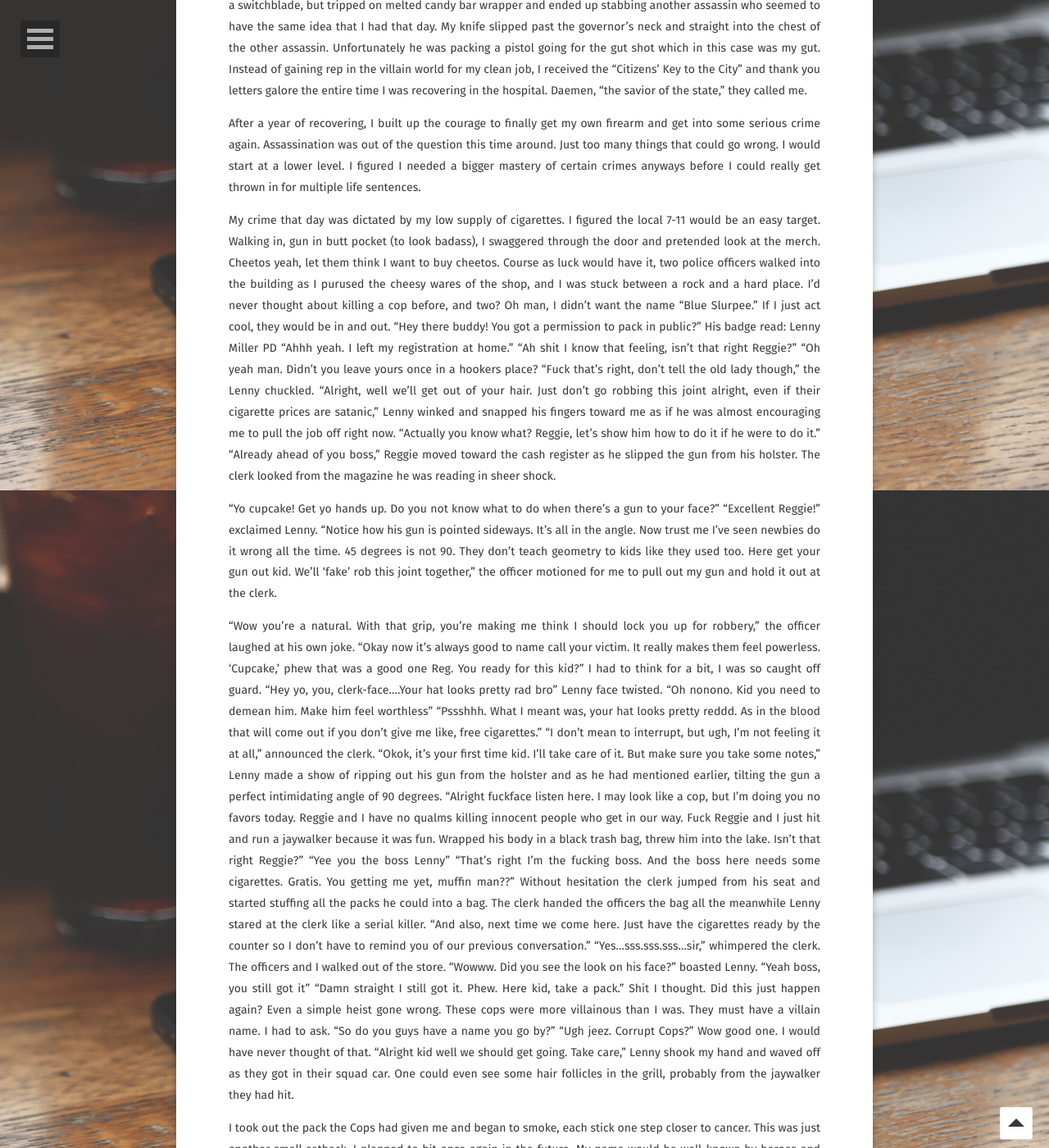
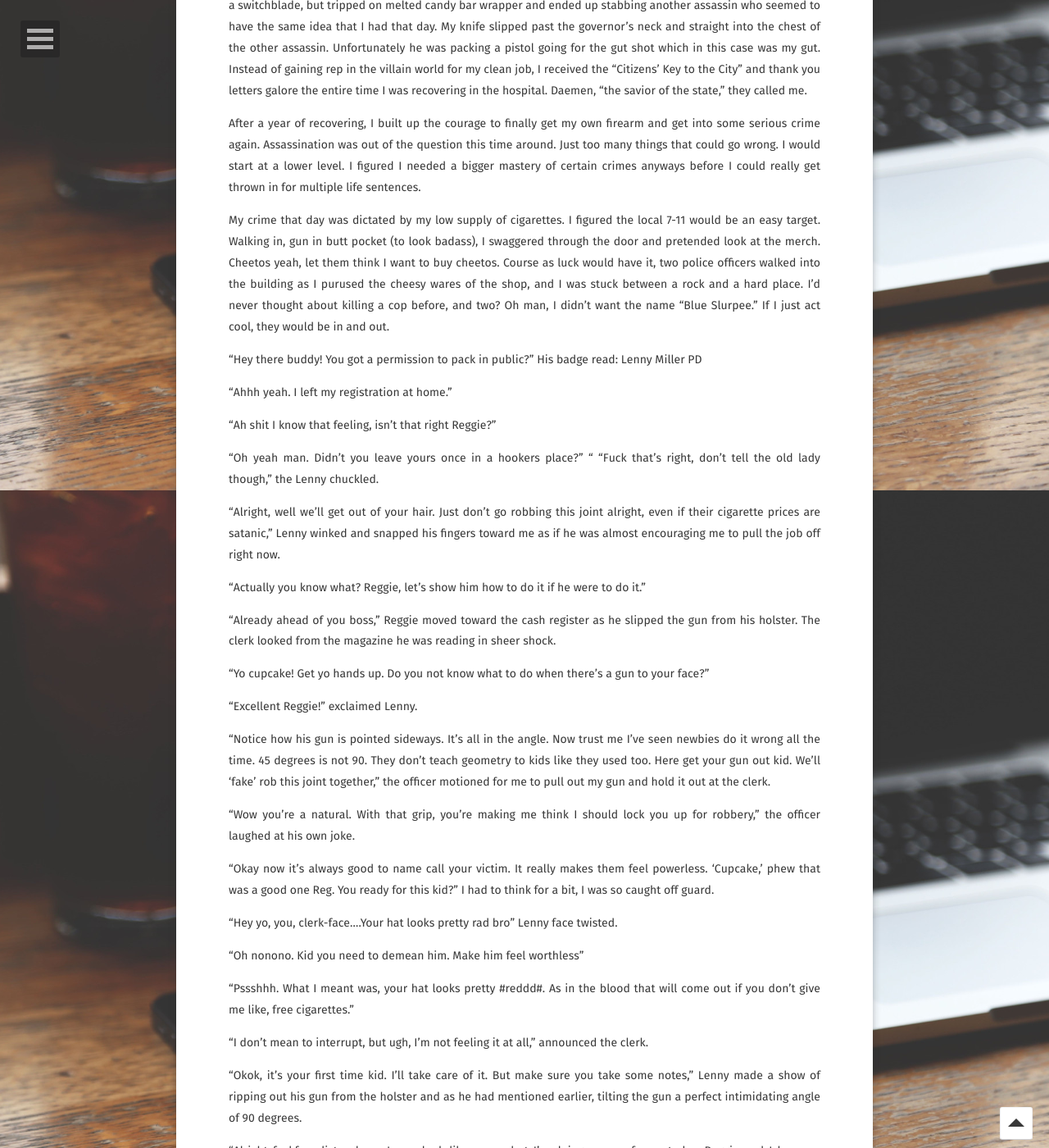
Before and after one commit to mberlanga/mberlanga.github.io, a Jekyll site: the page built from _posts/2016-07-03-KeepingUpWithVillainHood-post.md, in a window 1280 px wide and 1400 px high, scrolled down 1202 px. Shown: the whole window at 82% size. Built offline with Jekyll 4.4.1, drawn with Linux system fonts in a browser that asks for light colours; some web fonts are replaced; comment, search, counter and statistics services are not loaded; some of the changed text lies outside the part shown.

Commit message:
Dialogue fixed with spaces and ?italics?

```diff
--- a/_posts/2016-07-03-KeepingUpWithVillainHood-post.md
+++ b/_posts/2016-07-03-KeepingUpWithVillainHood-post.md
@@ -19,39 +19,65 @@ After a year of recovering, I built up the courage to finally get my own firearm
 
 
 My crime that day was dictated by my low supply of cigarettes. I figured the local 7-11 would be an easy target. Walking in, gun in butt pocket (to look badass), I swaggered through the door and pretended look at the merch. Cheetos yeah, let them think I want to buy cheetos. Course as luck would have it, two police officers walked into the building as I purused the cheesy wares of the shop, and I was stuck between a rock and a hard place. I’d never thought about killing a cop before, and two? Oh man, I didn’t want the name “Blue Slurpee.” If I just act cool, they would be in and out.
+
 “Hey there buddy! You got a permission to pack in public?” His badge read: Lenny Miller PD
+
 “Ahhh yeah. I left my registration at home.”
+
 “Ah shit I know that feeling, isn’t that right Reggie?”
-“Oh yeah man. Didn’t you leave yours once in a hookers place?
+
+“Oh yeah man. Didn’t you leave yours once in a hookers place?"
+"
 “Fuck that’s right, don’t tell the old lady though,” the Lenny chuckled.
+
 “Alright, well we’ll get out of your hair. Just don’t go robbing this joint alright, even if their cigarette prices are satanic,” Lenny winked and snapped his fingers toward me as if he was almost encouraging me to pull the job off right now.
+
 “Actually you know what? Reggie, let’s show him how to do it if he were to do it.”
+
 “Already ahead of you boss,” Reggie moved toward the cash register as he slipped the gun from his holster. The clerk looked from the magazine he was reading in sheer shock.
 
 “Yo cupcake! Get yo hands up. Do you not know what to do when there’s a gun to your face?”
+
 “Excellent Reggie!” exclaimed Lenny.
+
 “Notice how his gun is pointed sideways. It’s all in the angle. Now trust me I’ve seen newbies do it wrong all the time. 45 degrees is not 90. They don’t teach geometry to kids like they used too. Here get your gun out kid. We’ll ‘fake’ rob this joint together,” the officer motioned for me to pull out my gun and hold it out at the clerk.
 
 “Wow you’re a natural. With that grip, you’re making me think I should lock you up for robbery,” the officer laughed at his own joke.
+
 “Okay now it’s always good to name call your victim. It really makes them feel powerless. ‘Cupcake,’ phew that was a good one Reg. You ready for this kid?”
 I had to think for a bit, I was so caught off guard.
+
 “Hey yo, you, clerk-face….Your hat looks pretty rad bro”
-Lenny face twisted. “Oh nonono. Kid you need to demean him. Make him feel worthless”
-“Pssshhh. What I meant was, your hat looks pretty reddd. As in the blood that will come out if you don’t give me like, free cigarettes.”
+Lenny face twisted.
+
+“Oh nonono. Kid you need to demean him. Make him feel worthless”
+
+“Pssshhh. What I meant was, your hat looks pretty #reddd#. As in the blood that will come out if you don’t give me like, free cigarettes.”
+
 “I don’t mean to interrupt, but ugh, I’m not feeling it at all,” announced the clerk.
+
 “Okok, it’s your first time kid. I’ll take care of it. But make sure you take some notes,” Lenny made a show of ripping out his gun from the holster and as he had mentioned earlier, tilting the gun a perfect intimidating angle of 90 degrees.
+
 “Alright fuckface listen here. I may look like a cop, but I’m doing you no favors today. Reggie and I have no qualms killing innocent people who get in our way. Fuck Reggie and I just hit and run a jaywalker because it was fun. Wrapped his body in a black trash bag, threw him into the lake. Isn’t that right Reggie?”
+
 “Yee you the boss Lenny”
-“That’s right I’m the fucking boss. And the boss here needs some cigarettes. Gratis. You getting me yet, muffin man??”
+
+“That’s right I’m the fucking boss. And the boss here needs some cigarettes. Gratis. You getting me yet, muffin man??"
 Without hesitation the clerk jumped from his seat and started stuffing all the packs he could into a bag. The clerk handed the officers the bag all the meanwhile Lenny stared at the clerk like a serial killer.
 “And also, next time we come here. Just have the cigarettes ready by the counter so I don’t have to remind you of our previous conversation.”
+
 “Yes...sss.sss.sss...sir,” whimpered the clerk.
 The officers and I walked out of the store.
+
 “Wowww. Did you see the look on his face?” boasted Lenny.
+
 “Yeah boss, you still got it”
+
 “Damn straight I still got it. Phew. Here kid, take a pack.”
 Shit I thought. Did  this just happen again? Even a simple heist gone wrong. These cops were more villainous than I was. They must have a villain name. I had to ask.
+
 “So do you guys have a name you go by?”
+
 “Ugh jeez. Corrupt Cops?”
 Wow good one. I would have never thought of that.
 “Alright kid well we should get going. Take care,” Lenny shook my hand and waved off as they got in their squad car. One could even see some hair follicles in the grill, probably from the jaywalker they had hit.
```
